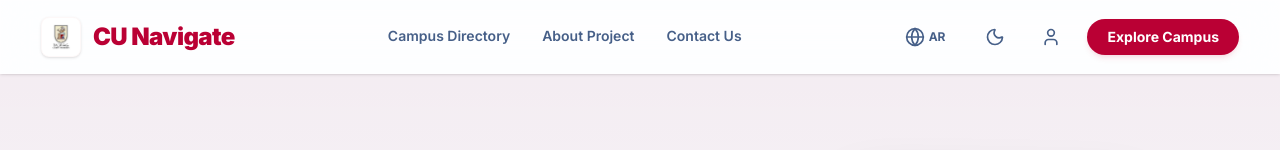
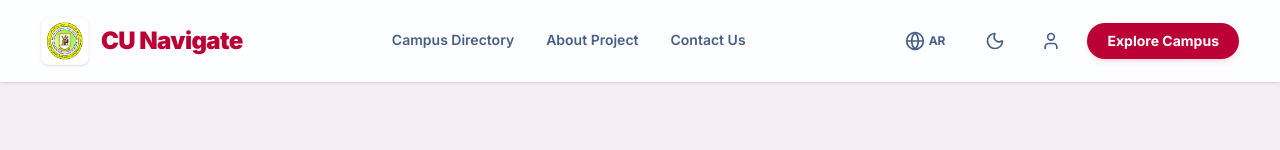
Before and after one commit to FaressEmad/navig-web, a Next.js app: page / in a window 1280 px wide. Shown: the top 150 px of the page. Built offline with nearby package versions, Linux system fonts and the light colour scheme; no server answers; the database is empty.

Commit message:
Logo update

```diff
--- a/src/components/Layout.tsx
+++ b/src/components/Layout.tsx
@@ -66,9 +66,9 @@ export default function Layout({ children }: LayoutProps) {
       <header className="sticky top-0 z-40 w-full glass-card border-b border-outline-variant/10 shadow-sm flex items-center justify-between px-margin-mobile md:px-margin-desktop py-4">
         {/* Brand */}
         <Link href="/" className="flex items-center gap-3 select-none hover:opacity-90 transition-opacity">
-          <div className="w-10 h-10 rounded-lg bg-white p-1 flex items-center justify-center shadow-sm flex-shrink-0 border border-outline-variant/10">
+          <div className="w-12 h-12 rounded-lg bg-white p-1 flex items-center justify-center shadow-sm flex-shrink-0 border border-outline-variant/10">
             <img
-              src="/images/cairo_university_logo.jpg"
+              src="/images/cairo_university_logo.png"
               alt="Cairo University Logo"
               className="w-full h-full object-contain"
             />
```
Also changed, not shown: public/images/cairo_university_logo.png (added).
